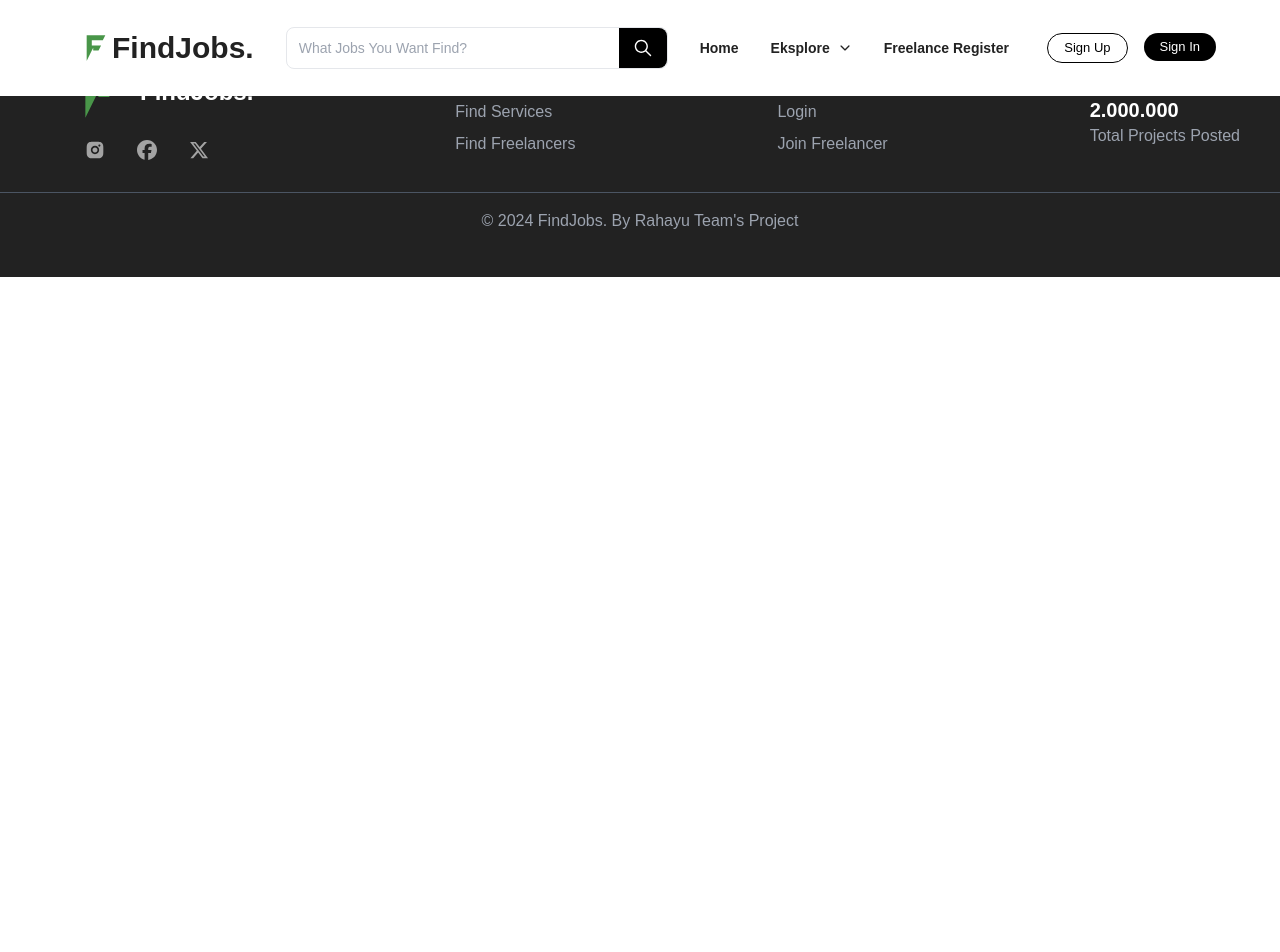
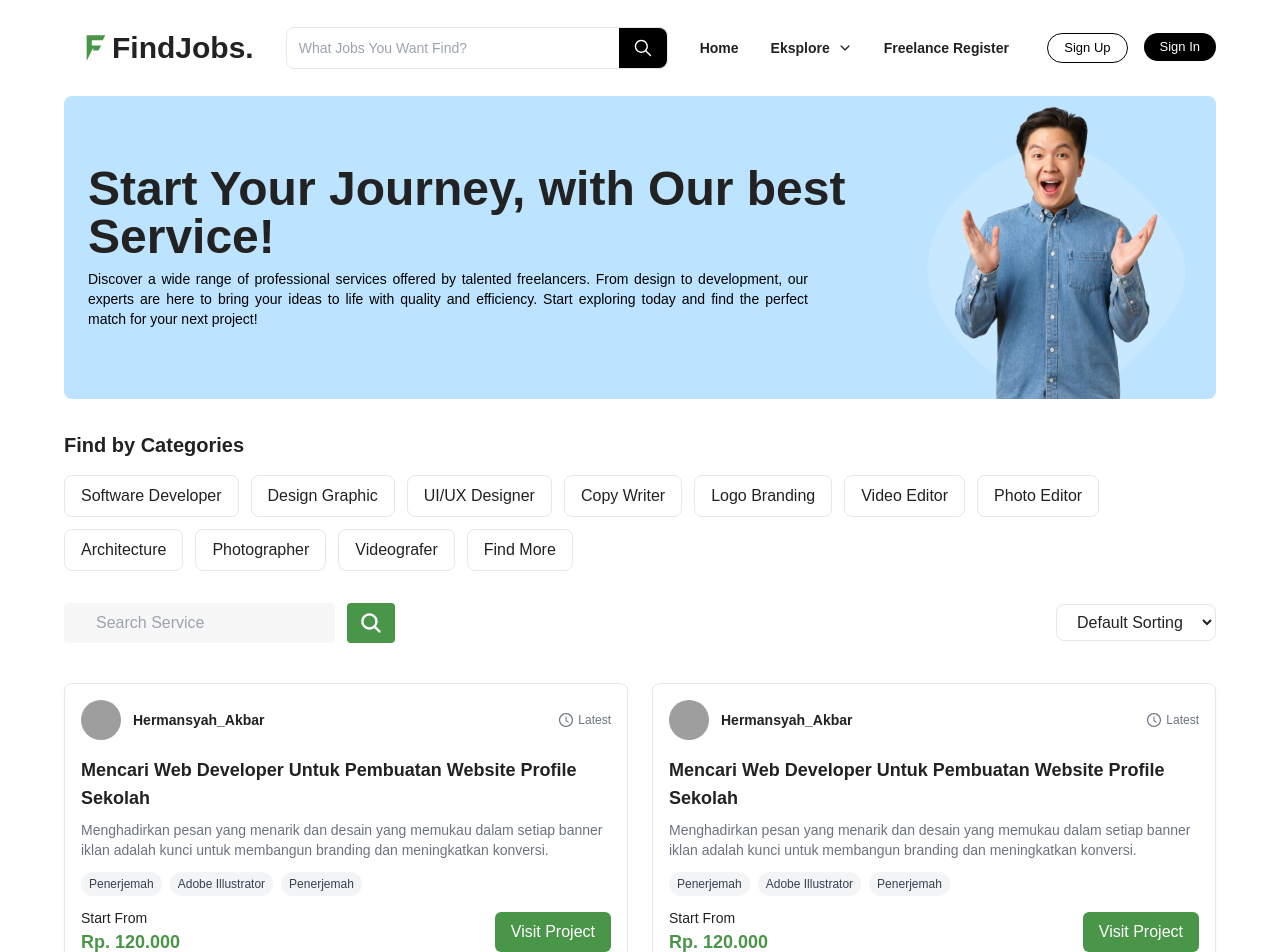
Before and after one commit to aryndraa/FindJobs, a React (Create React App) app in the folder frontend/: page /project in a window 1280 px wide. Shown: the top 952 px of the page. Before the commit the page ends 800 px from the top, so only its background shows below. Built offline with nearby package versions, Linux system fonts and the light colour scheme; grey boxes are pictures that could not be loaded.

Commit message:
page project

```diff
--- a/frontend/src/App.js
+++ b/frontend/src/App.js
@@ -6,6 +6,7 @@ import Home from "./pages/Home";
 import Service from "./pages/Service";
 import ScrollToTop from "./components/molecules/ScrollToTop";
 import DetailsService from "./pages/DetailsService";
+import Project from "./pages/Project";
 function App() {
   return (
    <Router>
@@ -16,6 +17,7 @@ function App() {
     <Route path="/" element={<Home />} />
     <Route path="/service" element={<Service />} />
     <Route path="/details-service" element={<DetailsService />} />
+    <Route path="/project" element={<Project />} />
     </Routes>
     <Footer/>
    </Router>
--- /dev/null
+++ b/frontend/src/components/molecules/HeroProject.jsx
@@ -0,0 +1,25 @@
+import React from 'react'
+import bg from "../../assets/project/hero.svg"
+const HeroProject = () => {
+  return (
+    <div>
+        <div className="bg-[#bce3ff] w-full rounded-lg flex items-center flex-col lg:flex-row">
+      <div className="ml-6">
+        <h1 className="text-3xl lg:text-5xl font-bold">
+          Start Your Journey, with Our best Service!
+        </h1>
+        <p className="text-black mt-2 text-justify text-sm max-w-[21rem] lg:max-w-[45rem]">
+        Discover a wide range of professional services offered by talented freelancers. From design to development, our experts are here to bring your ideas to life with quality and efficiency. Start exploring today and find the perfect match for your next project!
+        </p>
+      </div>
+        <img
+        src={bg} // Replace with your image path
+        alt="Hero"
+        className="w-48 lg:w-80 "
+      />
+    </div>
+    </div>
+  )
+}
+
+export default HeroProject
--- /dev/null
+++ b/frontend/src/components/molecules/ProjectCardList.jsx
@@ -0,0 +1,103 @@
+import React from 'react';
+import { AiOutlineClockCircle } from 'react-icons/ai';
+import { Link } from 'react-router-dom';
+
+const projectData = [
+  {
+    id: 1,
+    username: 'Hermansyah_Akbar',
+    title: 'Mencari Web Developer Untuk Pembuatan Website Profile Sekolah',
+    description:
+      'Menghadirkan pesan yang menarik dan desain yang memukau dalam setiap banner iklan adalah kunci untuk membangun branding dan meningkatkan konversi.',
+    price: 'Rp. 120.000',
+    tags: ['Penerjemah', 'Adobe Illustrator', 'Penerjemah'],
+    profileImage:
+      'https://img.freepik.com/free-photo/portrait-happy-young-male-student-with-glasses-casual-outfit-posing-park_1153-6309.jpg?t=st=1730487270~exp=1730490870~hmac=a993a4554e3a0b6c7c756261113f2a0adb458fa24c2f184daa49dd47f2f93be8&w=360',
+  },
+  {
+    id: 1,
+    username: 'Hermansyah_Akbar',
+    title: 'Mencari Web Developer Untuk Pembuatan Website Profile Sekolah',
+    description:
+      'Menghadirkan pesan yang menarik dan desain yang memukau dalam setiap banner iklan adalah kunci untuk membangun branding dan meningkatkan konversi.',
+    price: 'Rp. 120.000',
+    tags: ['Penerjemah', 'Adobe Illustrator', 'Penerjemah'],
+    profileImage:
+      'https://img.freepik.com/free-photo/portrait-happy-young-male-student-with-glasses-casual-outfit-posing-park_1153-6309.jpg?t=st=1730487270~exp=1730490870~hmac=a993a4554e3a0b6c7c756261113f2a0adb458fa24c2f184daa49dd47f2f93be8&w=360',
+  },
+  {
+    id: 1,
+    username: 'Hermansyah_Akbar',
+    title: 'Mencari Web Developer Untuk Pembuatan Website Profile Sekolah',
+    description:
+      'Menghadirkan pesan yang menarik dan desain yang memukau dalam setiap banner iklan adalah kunci untuk membangun branding dan meningkatkan konversi.',
+    price: 'Rp. 120.000',
+    tags: ['Penerjemah', 'Adobe Illustrator', 'Penerjemah'],
+    profileImage:
+      'https://img.freepik.com/free-photo/portrait-happy-young-male-student-with-glasses-casual-outfit-posing-park_1153-6309.jpg?t=st=1730487270~exp=1730490870~hmac=a993a4554e3a0b6c7c756261113f2a0adb458fa24c2f184daa49dd47f2f93be8&w=360',
+  },
+  // You can add more project objects here
+];
+
+const ProjectCard = ({
+  username,
+  profileImage,
+  title,
+  description,
+  price,
+  tags,
+}) => {
+  return (
+    <div className="border rounded-lg p-4 shadow-sm hover:shadow-md transition">
+      <div className="flex items-center justify-between mb-4">
+        <div className="flex items-center gap-3">
+          <img
+            src={profileImage}
+            alt={username}
+            className="w-10 h-10 rounded-full object-cover"
+          />
+          <h1 className="text-sm font-semibold">{username}</h1>
+        </div>
+        <div className="text-gray-500 flex items-center gap-1">
+          <AiOutlineClockCircle />
+          <span className="text-xs">Latest</span>
+        </div>
+      </div>
+      <h3 className="text-lg font-bold mb-2">{title}</h3>
+      <p className="text-sm text-gray-500 mb-3">{description}</p>
+      <div className="flex gap-2 mb-3 flex-wrap">
+        {tags.map((tag, index) => (
+          <span
+            key={index}
+            className="bg-gray-100 text-gray-700 text-xs px-2 py-1 rounded-full"
+          >
+            {tag}
+          </span>
+        ))}
+      </div>
+      <div className="flex justify-between items-center">
+        <div>
+          <h4 className="text-sm font-medium">Start From</h4>
+          <h2 className="text-lg font-bold text-primary">{price}</h2>
+        </div>
+        <Link to="/details-project">
+        <button className="bg-primary text-white px-4 py-2 rounded-md hover:bg-green-800 transition">
+          Visit Project
+        </button>
+        </Link>
+      </div>
+    </div>
+  );
+};
+
+const ProjectCardList = () => {
+  return (
+    <div className="mt-10 grid grid-cols-1 sm:grid-cols-2 gap-6">
+      {projectData.map((project) => (
+        <ProjectCard key={project.id} {...project} />
+      ))}
+    </div>
+  );
+};
+
+export default ProjectCardList;
--- a/frontend/src/components/templates/Navbar.jsx
+++ b/frontend/src/components/templates/Navbar.jsx
@@ -88,7 +88,7 @@ export const SidebarNoAccount = ({ onClose }) => (
         <div className="text-secondary gap-10">
         <li><Link to="/">Home</Link></li>
           <li className="mt-6"><Link to="/service">Find Services</Link></li>
-          <li className="mt-6">Find Projects</li>
+          <li className="mt-6"><Link to="/project">Find Projects</Link></li>
           <div className="flex justify-between items-center mt-6">
             <li>Category</li>
             <FiPlus />
--- /dev/null
+++ b/frontend/src/pages/Project.jsx
@@ -0,0 +1,21 @@
+import React from "react";
+import HeroProject from "../components/molecules/HeroProject";
+import CategoryFilter from "../components/molecules/CategoryFilter";
+import SearchBar from "../components/molecules/SearchBar";
+import SortingOptions from "../components/molecules/SortingOptions";
+import ProjectCard from "../components/molecules/ProjectCardList"
+const Project = () => {
+  return (
+    <div className="mx-7 lg:mx-16 py-24">
+      <HeroProject />
+      <CategoryFilter />
+      <div className="flex justify-between items-center flex-col lg:flex-row">
+        <SearchBar />
+        <SortingOptions />
+      </div>
+      <ProjectCard/>
+    </div>
+  );
+};
+
+export default Project;
```
Also changed, not shown: frontend/src/assets/project/hero.svg (added).
